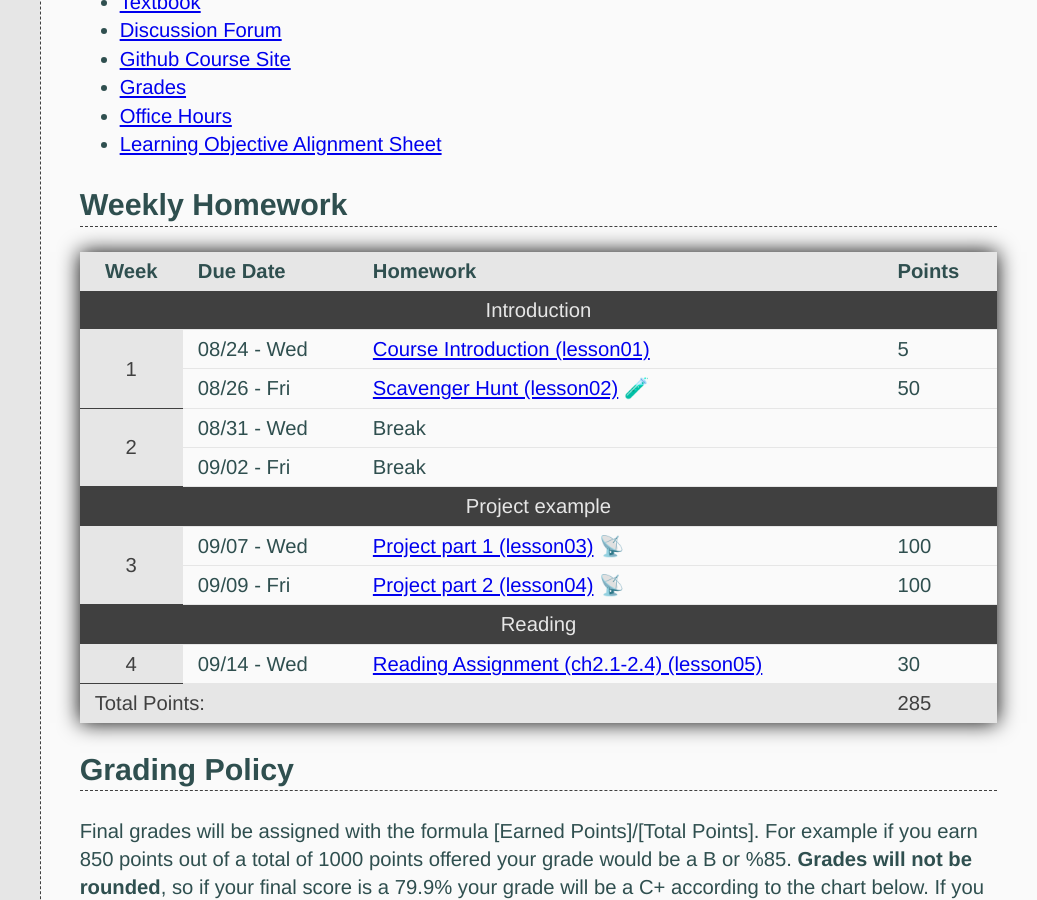
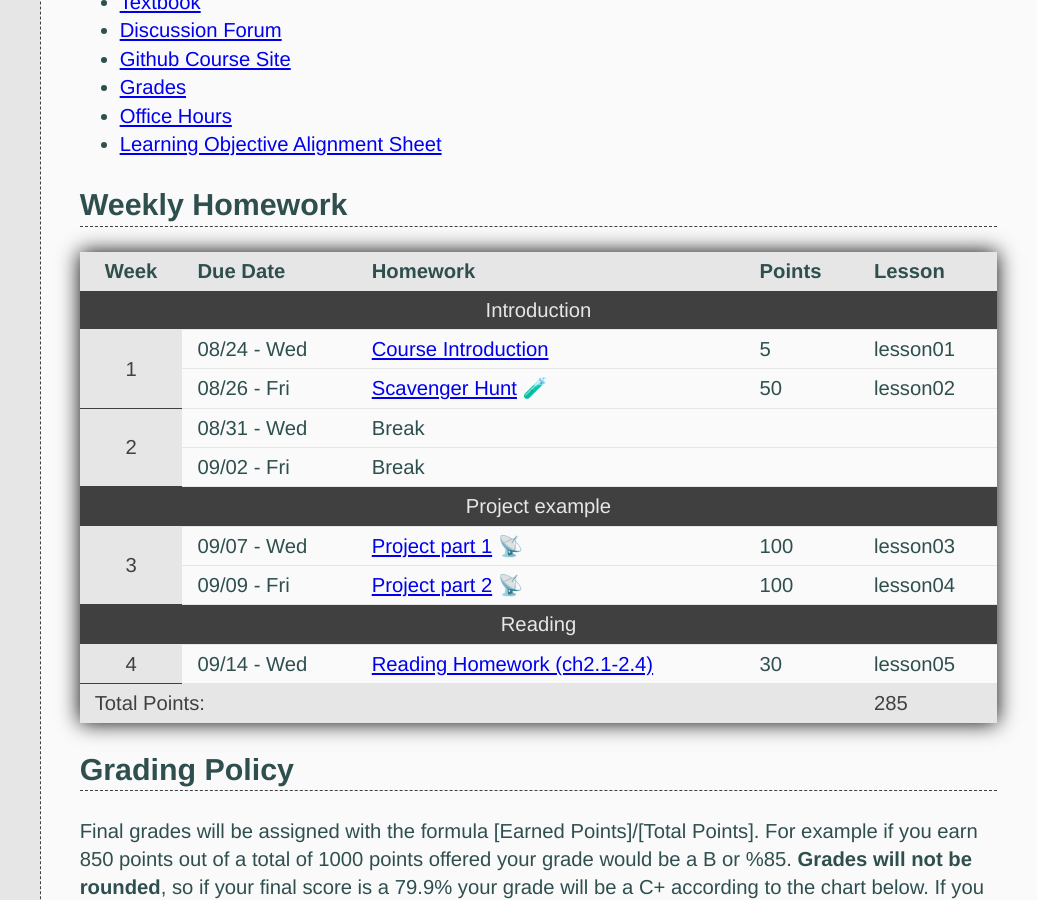
Before and after one commit to shanep/class-theme, a Jekyll site: the page built from index.html, in a window 1280 px wide and 900 px high, scrolled down 1252 px. Shown: the whole window, without its empty margins (243-1280 px from the left). Built offline with Jekyll 4.4.1, drawn with Linux system fonts in a browser that asks for light colours.

Commit message:
updated template

```diff
--- a/_layouts/home.html
+++ b/_layouts/home.html
@@ -58,6 +58,7 @@ layout: default
             <th>Due Date</th>
             <th>Homework</th>
             <th>Points</th>
+            <th>Lesson</th>
           </tr>
         </thead>
 
@@ -74,7 +75,7 @@ layout: default
               {% if curr_module != page.tag %}
               <!--Module header-->
                 <tr>
-                  <td colspan="4" class="text-center table-darkish">{{page.tag | capitalize }}</td>
+                  <td colspan="5" class="text-center table-darkish">{{page.tag | capitalize }}</td>
                 </tr>
                 {% assign curr_module = page.tag %}
               {% endif%}
@@ -91,9 +92,10 @@ layout: default
                 <tr>
                   {% assign curr_date = curr_date | date: "%s" | plus: two_days %}
                   <td>{{curr_date | date: "%m/%d - %a"}}</td>
-                  <td><a href="{{site.url}}{{page.url}}">{{page_title}} ({{page.slug}})</a>{%if page.layout == "lab"%} 🧪 {%elsif page.layout == "project" %} 📡 {% endif%}</td>
+                  <td><a href="{{site.url}}{{page.url}}">{{page_title}}</a>{%if page.layout == "lab"%} 🧪 {%elsif page.layout == "project" %} 📡 {% endif%}</td>
                   <td>{{page.points}}</td>
                   {% assign total_points = total_points | plus: page.points %}
+                  <td>{{page.slug}}</td>
                 </tr>
                 <tr>
                   <td rowspan= 2 class="table-lightish text-center border">
@@ -126,9 +128,10 @@ layout: default
                 {% endif %}
                 {% assign curr_date = curr_date | date: "%s" | plus: two_days %}
                 <td>{{curr_date | date: "%m/%d - %a"}}</td>
-                <td><a href="{{site.url}}{{page.url}}">{{page_title}} ({{page.slug}})</a>{%if page.layout == "lab"%} 🧪 {%elsif page.layout == "project" %} 📡 {% endif%}</td>
+                <td><a href="{{site.url}}{{page.url}}">{{page_title}}</a>{%if page.layout == "lab"%} 🧪 {%elsif page.layout == "project" %} 📡 {% endif%}</td>
                 <td>{{page.points}}</td>
                 {% assign total_points = total_points | plus: page.points %}
+                <td>{{page.slug}}</td>
               </tr>
               {%endif%}
             {% endif %}
@@ -136,7 +139,7 @@ layout: default
         </tbody>
         <tfoot>
           <tr>
-            <td colspan="3" class="table-lightish">Total Points:</td>
+            <td colspan="4" class="table-lightish">Total Points:</td>
             <td class="table-lightish">{{total_points}}</td>
           </tr>
         </tfoot>
```
Also changed, not shown: _data/semester-info.yml (+10 -10 lines), _layouts/lab.html (+7 -7 lines), _layouts/reading-zybooks.html (+6 -2 lines), _lessons/lesson05.md (+19 -0 lines), shanep-class.gemspec.
